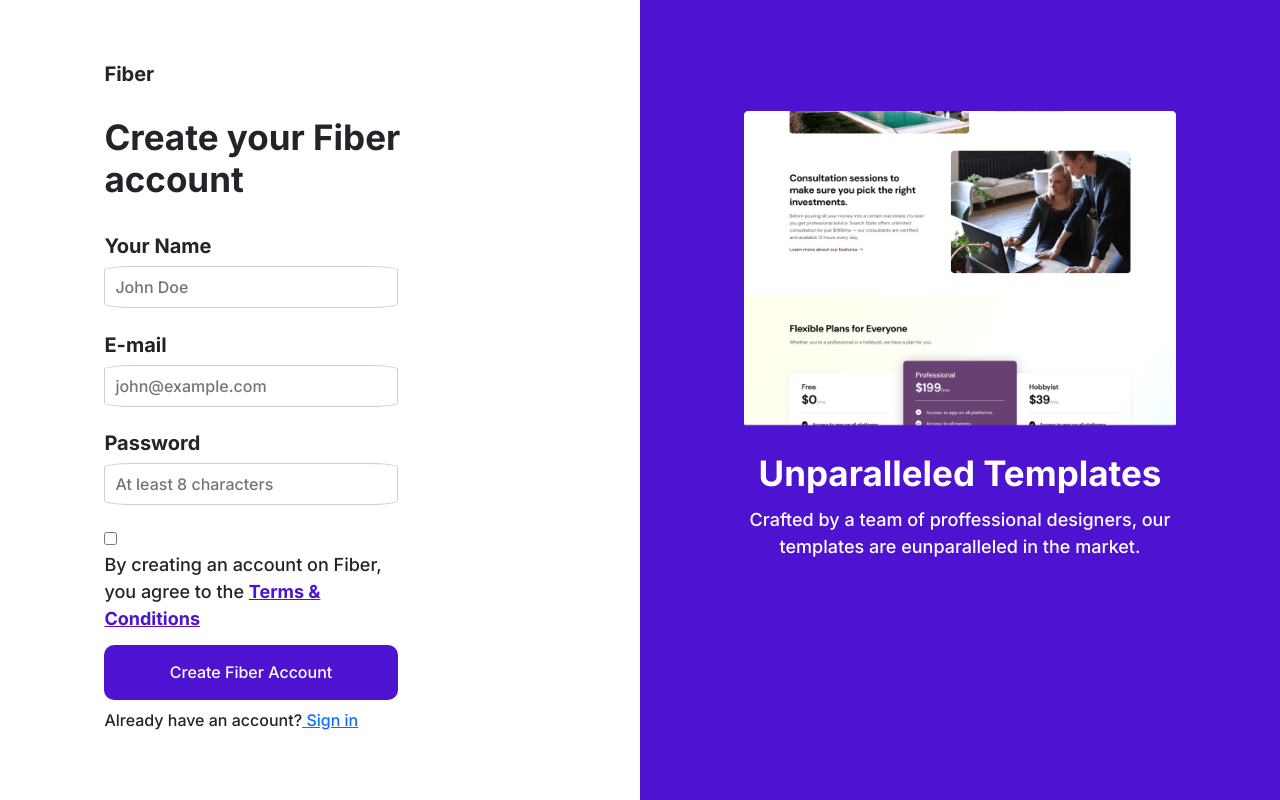
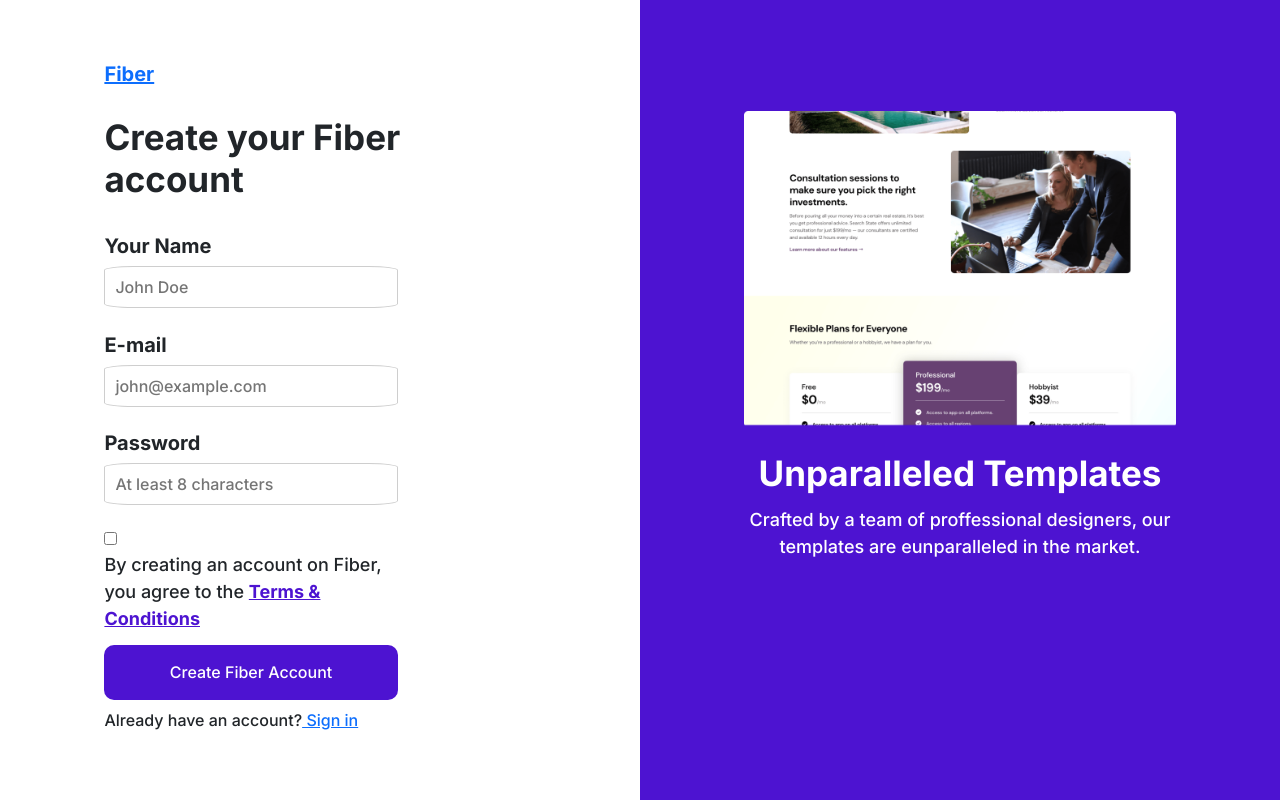
Before and after one commit to NaderHamid9/Fiber-landing-web-page, a plain HTML site: page signup.html in a window 1280 px wide. Drawn offline with Linux system fonts and the light colour scheme.

Commit message:
Update signup.html

```diff
--- a/signup.html
+++ b/signup.html
@@ -18,7 +18,7 @@
 
             <div id="left-part" class="col-lg-6 col-md-12">
 
-                <h6 id="logo">Fiber</h6>
+                <h6 id="logo"><a href="index.html">Fiber</a></h6>
                 <h2 id="title">Create your Fiber account</h2>
 
                 <form id="form">
```
